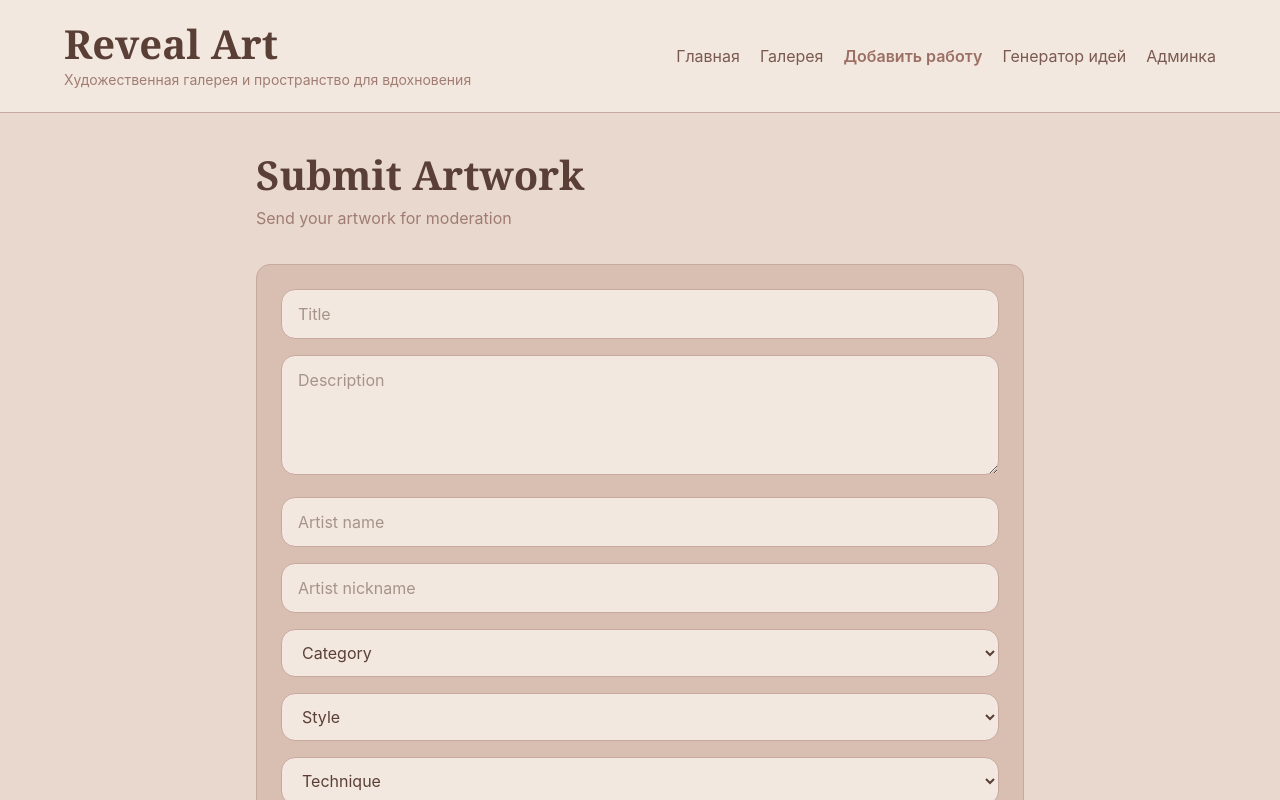
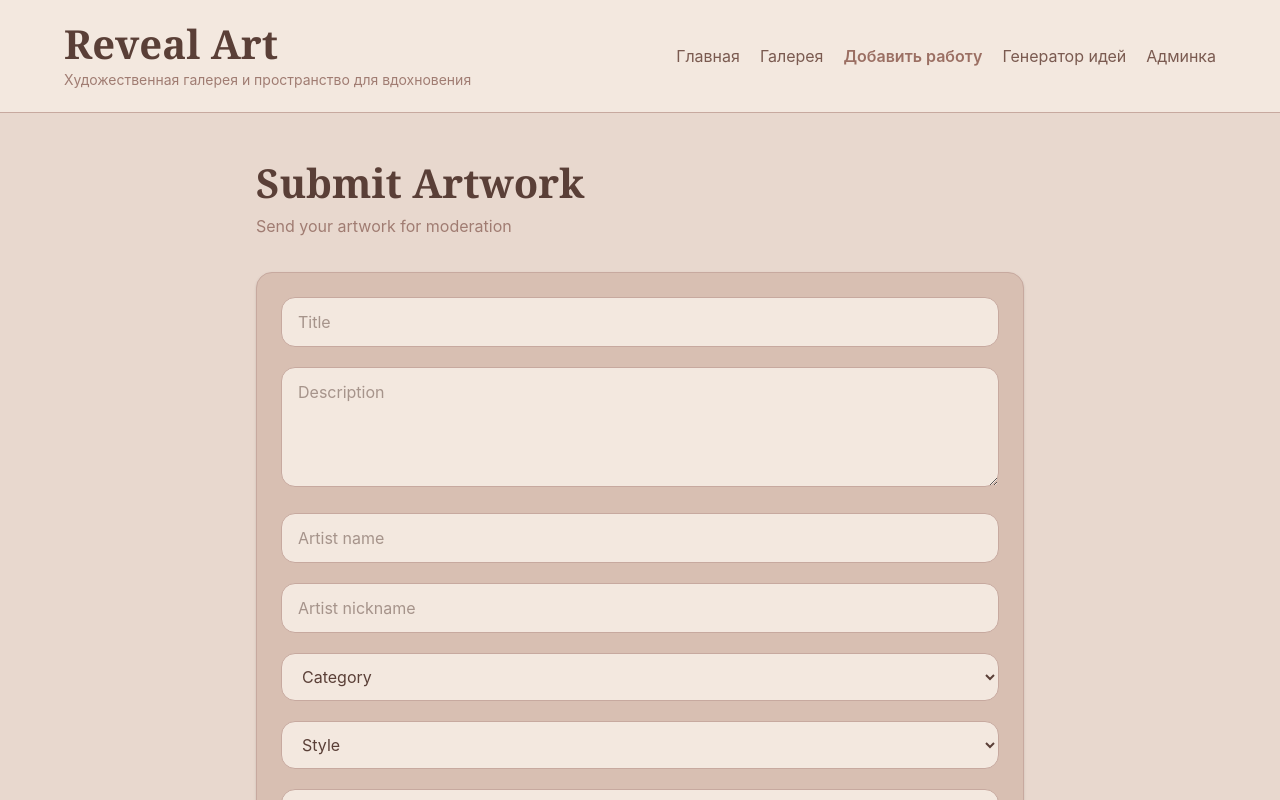
Before and after one commit to FFORqnvr/Reveal-Art, a React (Vite) app: page /submit in a window 1280 px wide. Shown: the top 800 px of the page. Built offline with nearby package versions, Linux system fonts and the light colour scheme.

Commit message:
style submit form layout

```diff
--- a/src/pages/SubmitPage.tsx
+++ b/src/pages/SubmitPage.tsx
@@ -32,7 +32,6 @@ export default function SubmitPage() {
 
   const [errors, setErrors] = useState<Errors>({});
   const [preview, setPreview] = useState<string | null>(null);
-
   const [isSubmitting, setIsSubmitting] = useState(false);
   const [success, setSuccess] = useState(false);
 
@@ -89,7 +88,6 @@ export default function SubmitPage() {
     setIsSubmitting(true);
     setSuccess(false);
 
-    // имитация запроса на backend
     await new Promise((res) => setTimeout(res, 1000));
 
     console.log("PENDING ARTWORK:", {
@@ -115,22 +113,20 @@ export default function SubmitPage() {
   };
 
   return (
-    <div className="max-w-3xl mx-auto py-8">
+    <div className="max-w-3xl mx-auto py-10">
       <PageTitle
         title="Submit Artwork"
         subtitle="Send your artwork for moderation"
       />
 
       {success && (
-        <div className="mt-4 p-4 rounded-xl border bg-green-50 text-green-700">
+        <div className="mt-6 p-4 rounded-xl border border-green-200 bg-green-50 text-green-700">
           Artwork successfully submitted for review. It will appear in the gallery after approval.
         </div>
       )}
 
-      <form
-        onSubmit={handleSubmit}
-        className="mt-6 rounded-[14px] border border-[var(--color-border)] bg-[var(--color-surface)] p-6 space-y-4"
-      >
+      <div className="mt-6 rounded-2xl border border-[var(--color-border)] bg-[var(--color-surface)] shadow-sm p-6">
+        <form onSubmit={handleSubmit} className="space-y-5">
           <Input name="title" placeholder="Title" value={form.title} onChange={handleChange} />
           {errors.title && <p className="text-red-500 text-sm">{errors.title}</p>}
 
@@ -173,7 +169,7 @@ export default function SubmitPage() {
                 <img
                   src={preview}
                   alt="Preview"
-                className="w-full max-h-[300px] object-cover rounded-xl border"
+                  className="w-full max-h-[280px] object-cover rounded-xl border"
                 />
               </div>
             )}
@@ -184,5 +180,6 @@ export default function SubmitPage() {
           </Button>
         </form>
       </div>
+    </div>
   );
 }
```
Lines whose indentation alone changed are shown as unchanged.
